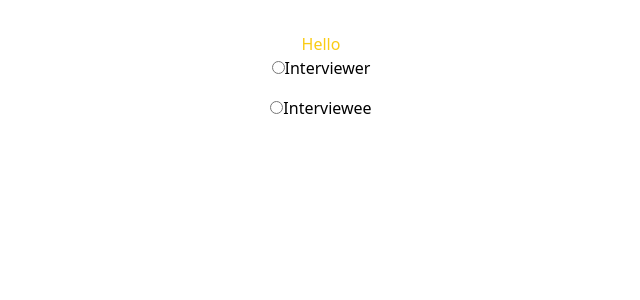
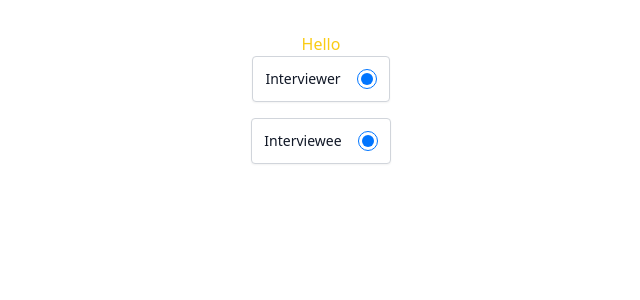
Before and after one commit to mlasitsa/lets-be-fair, a React (Vite) app: page /interviewee in a window 1280 px wide. Shown: the top 300 px of the page, without its empty margins (319-959 px from the left). Built offline with nearby package versions, Linux system fonts and the light colour scheme.

Commit message:
setting up UI

```diff
--- a/src/components/ui/toggle.tsx
+++ b/src/components/ui/toggle.tsx
@@ -1,12 +1,28 @@
 // import React from 'react'
 
-const Toggle = ({buttonName} : {buttonName: string}) => {
+const Toggle = ({buttonName, description} : {buttonName: string, description?: string}) => {
   return (
     <>
-    <label className='gap-x-6'>
-        <input type="radio" name={buttonName} value="option1"></input>
-        {buttonName}
-    </label>
+    <div>
+      <label
+        htmlFor={buttonName}
+        className="flex items-center justify-between gap-4 rounded border border-gray-300 bg-white p-3 text-sm font-medium shadow-sm transition-colors hover:bg-gray-50 has-checked:border-blue-600 has-checked:ring-1 has-checked:ring-blue-600"
+      >
+        <div>
+          <p className="text-gray-900">{buttonName}</p>
+          <p className="text-gray-700">{description? description : ""}</p>
+        </div>
+
+        <input
+          type="radio"
+          name={buttonName}
+          value={buttonName}
+          id={buttonName}
+          className="size-5 border-gray-300"
+          checked
+        />
+      </label>
+    </div>
     </>
   )
 }
```
